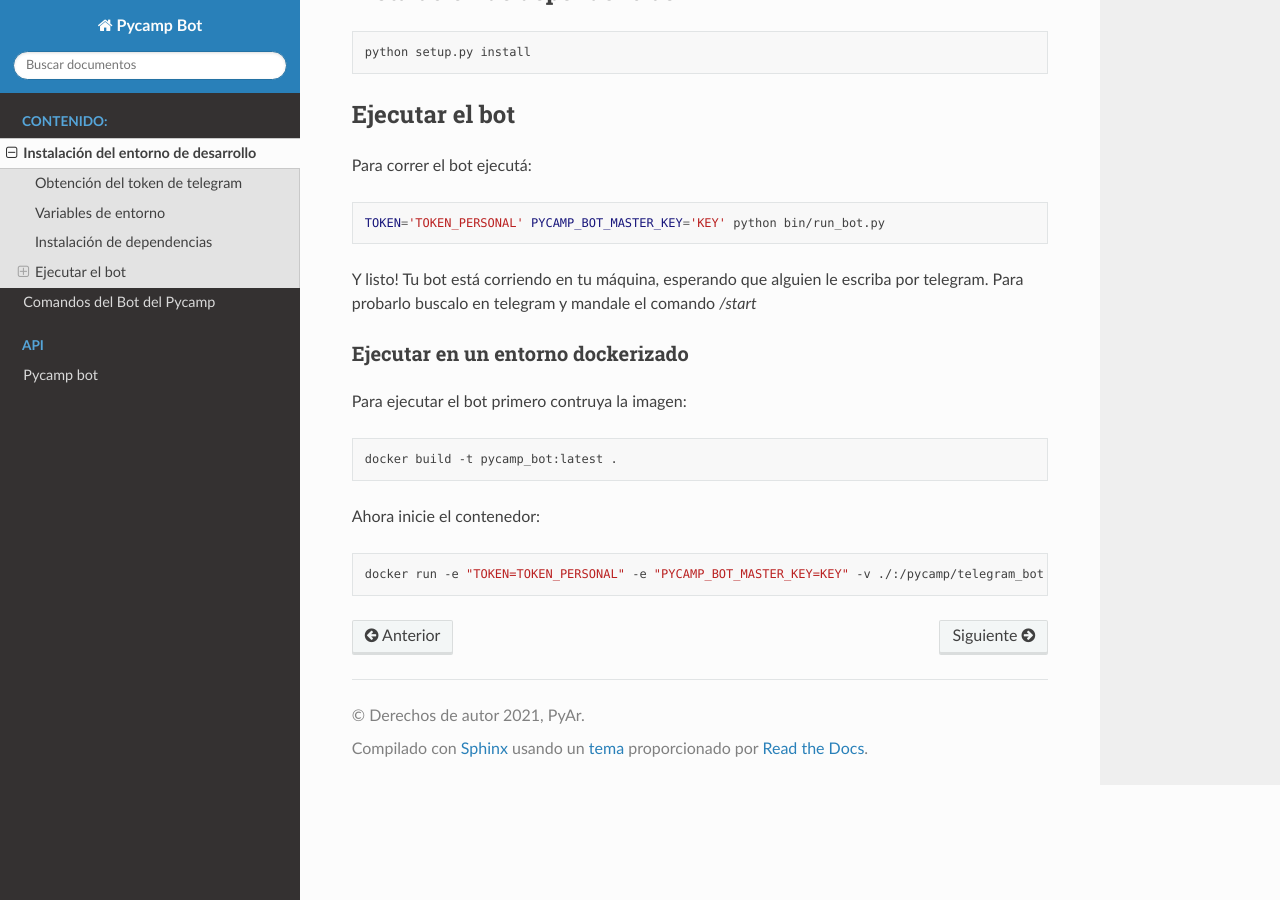
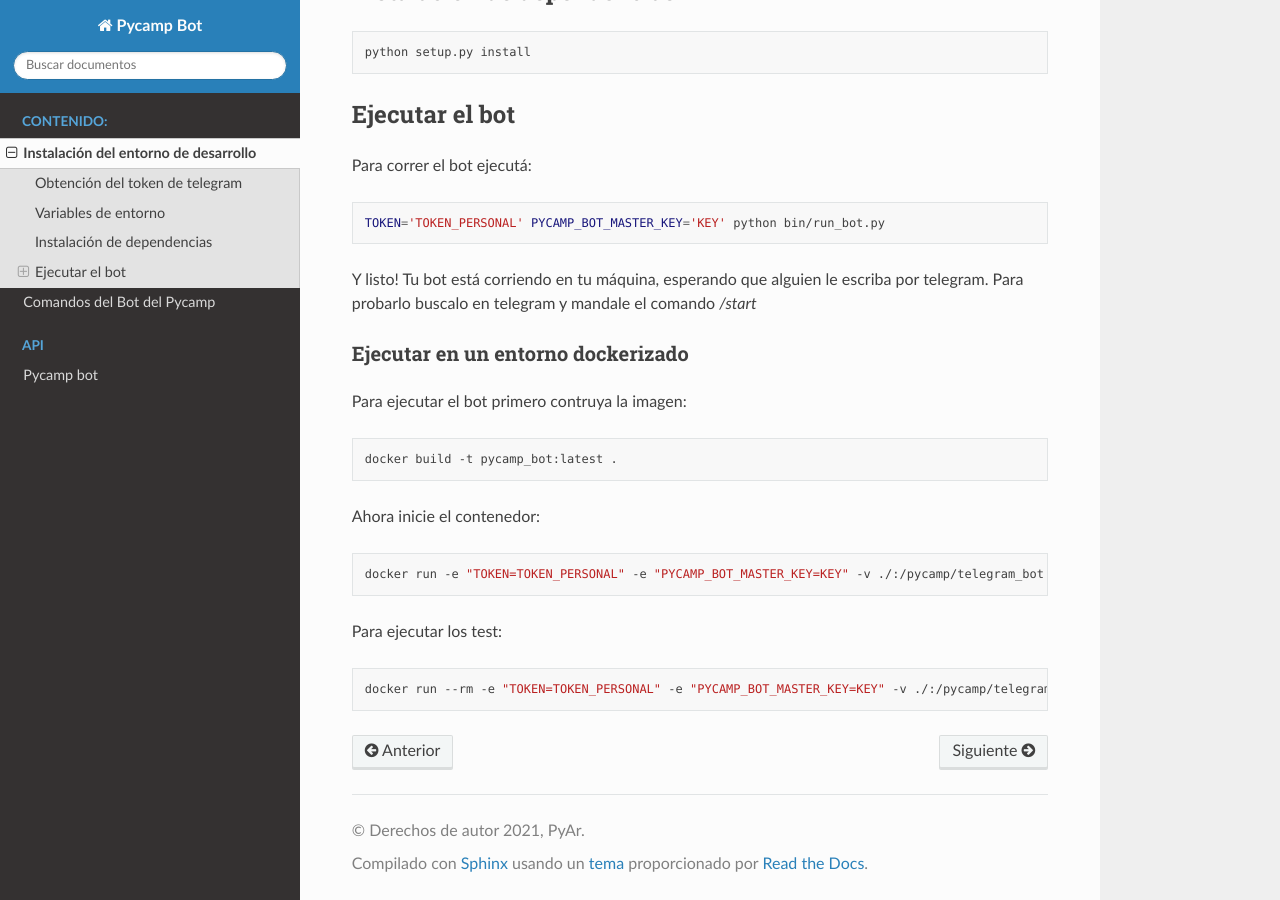
Before and after one commit to PyAr/PyCamp_Bot, a Sphinx documentation site: the page built from docs/source/instalacion_entorno.rst, in a window 1280 px wide and 900 px high, scrolled down 832 px. Built offline with Sphinx 7.4.7 and the Read the Docs theme 2.0.0, drawn with Linux system fonts in a browser that asks for light colours.

Commit message:
Documentación de inicio de test

```diff
--- a/docs/source/instalacion_entorno.rst
+++ b/docs/source/instalacion_entorno.rst
@@ -63,3 +63,9 @@
 .. code-block:: bash
 
     docker run -e "TOKEN=TOKEN_PERSONAL" -e "PYCAMP_BOT_MASTER_KEY=KEY" -v ./:/pycamp/telegram_bot --name pycamp_telegram_bot pycamp_bot
+
+Para ejecutar los test:
+
+.. code-block:: bash
+
+    docker run --rm -e "TOKEN=TOKEN_PERSONAL" -e "PYCAMP_BOT_MASTER_KEY=KEY" -v ./:/pycamp/telegram_bot --name pycamp_telegram_bot_test pycamp_bot python -m unittest -v test
```
